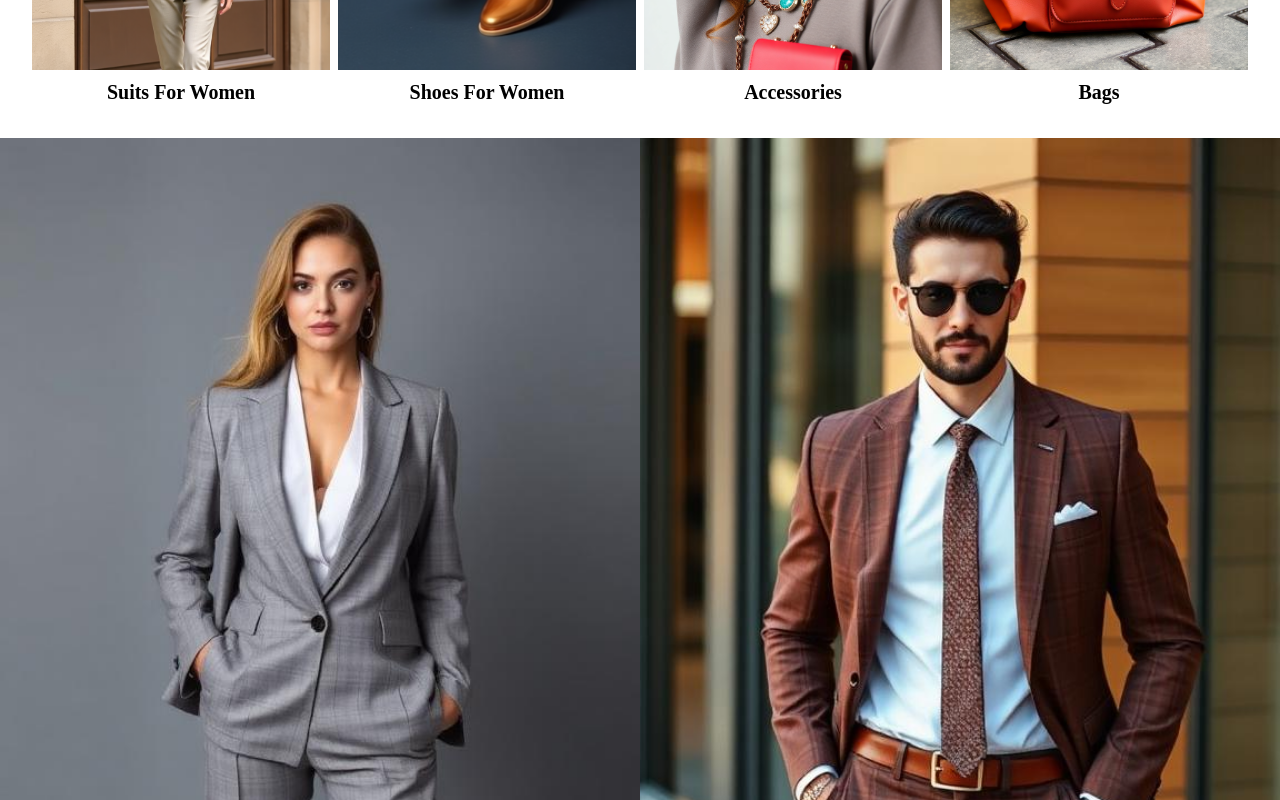
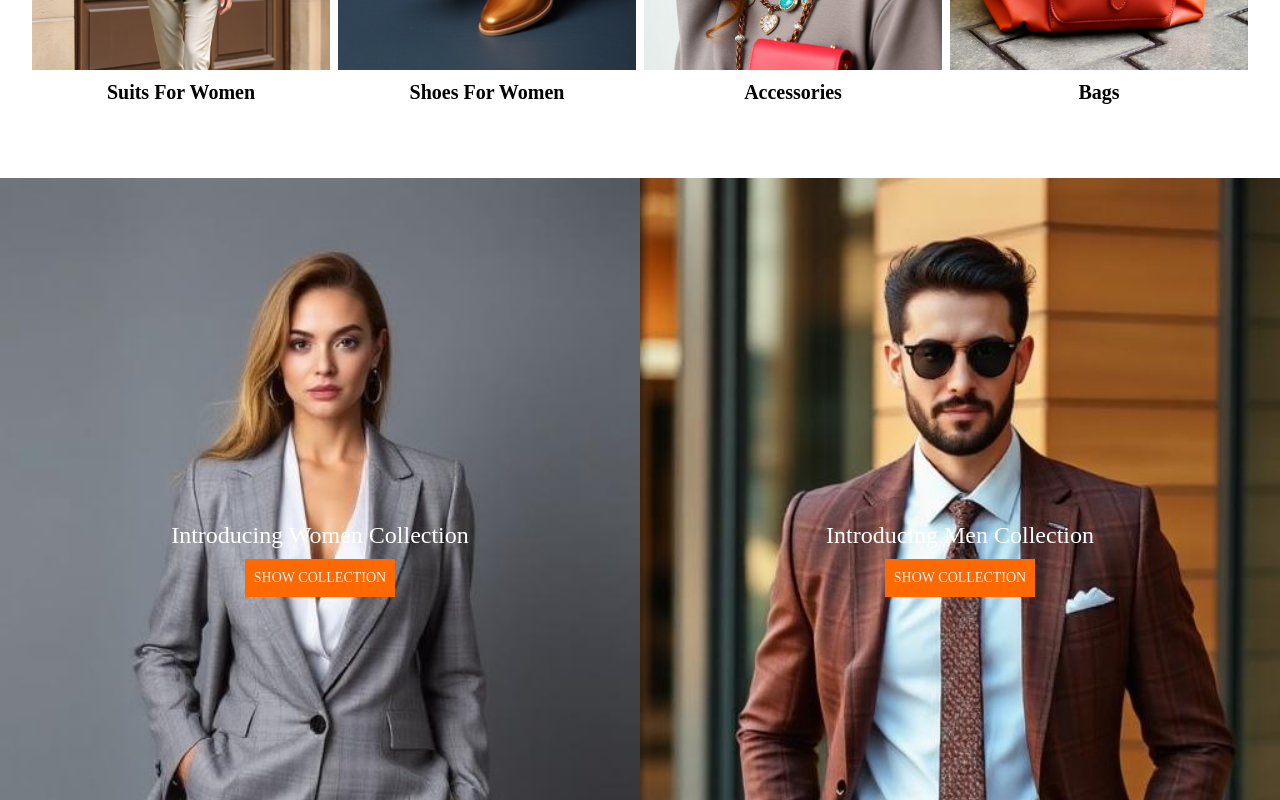
Before and after one commit to yellowrevolver22/Petersons-DC, a React (Vite) app: page / in a window 1280 px wide. Shown: the part 1200-2000 px from the top of the page. Built offline with nearby package versions, Linux system fonts and the light colour scheme; a web font is replaced by a local one.

Commit message:
fixed cards

```diff
--- a/src/components/PageCardsTwo.tsx
+++ b/src/components/PageCardsTwo.tsx
@@ -2,28 +2,61 @@ import { motion } from 'framer-motion'
 
 export default function PageCardsTwo() {
   return (
-    <main mt-10>
+    <main className="mt-10">
       <div className="flex w-full">
-        <div className="w-full overflow-hidden">
+
+        {/* WOMEN CARD */}
+        <div className="relative w-full h-[120vh]">
+
+          {/* IMAGE */}
           <motion.div
             initial={{ scale: 1.2 }}
             whileInView={{ scale: 1 }}
             transition={{ duration: 1, ease: [0.5, 0, 0, 1] }}
-            className="overflow-hidden">
-            <img className="w-full h-full object-cover object-top" src="/women-in-suit.jpg"></img>
+            className="absolute inset-0"
+          >
+            <img
+              className="w-full h-full object-cover object-top"
+              src="/women-in-suit.jpg"
+            />
           </motion.div>
+
+          {/* STICKY TEXT */}
+          <div className="sticky top-0 h-screen flex flex-col justify-center items-center text-white z-10 gap-2 text-2xl font-playfair">
+            Introducing Women Collection
+            <button className="p-2 text-sm bg-orange-500 font-namdhingo text-gray-100 border border-orange-500 hover:bg-transparent hover:border-orange-500 hover:text-orange-500 transition duration-300 cursor-pointer mb-10">
+              SHOW COLLECTION
+            </button>
+          </div>
+
         </div>
-        <div className="w-full overflow-hidden">
-          <div className="w-full h-fit">
+
+        {/* MEN CARD */}
+        <div className="relative w-full h-[120vh]">
+
+          {/* IMAGE */}
           <motion.div
             initial={{ scale: 1.2 }}
             whileInView={{ scale: 1 }}
             transition={{ duration: 1, ease: [0.5, 0, 0, 1] }}
-            className="overflow-hidden">
-            <img className="w-full h-full object-cover object-top" src="/men-in-suit.jpg"></img>
+            className="absolute inset-0"
+          >
+            <img
+              className="w-full h-full object-cover object-top"
+              src="/men-in-suit.jpg"
+            />
           </motion.div>
+
+          {/* STICKY TEXT */}
+          <div className="sticky top-0 h-screen flex flex-col justify-center items-center text-white z-10 gap-2 text-2xl text-center font-playfair">
+            Introducing Men Collection
+            <button className="p-2 text-sm bg-orange-500 font-namdhingo text-gray-100 border border-orange-500 hover:bg-transparent hover:border-orange-500 hover:text-orange-500 transition duration-300 cursor-pointer mb-10">
+              SHOW COLLECTION
+            </button>
+          </div>
+
         </div>
-        </div>
+
       </div>
     </main>
   )
```
